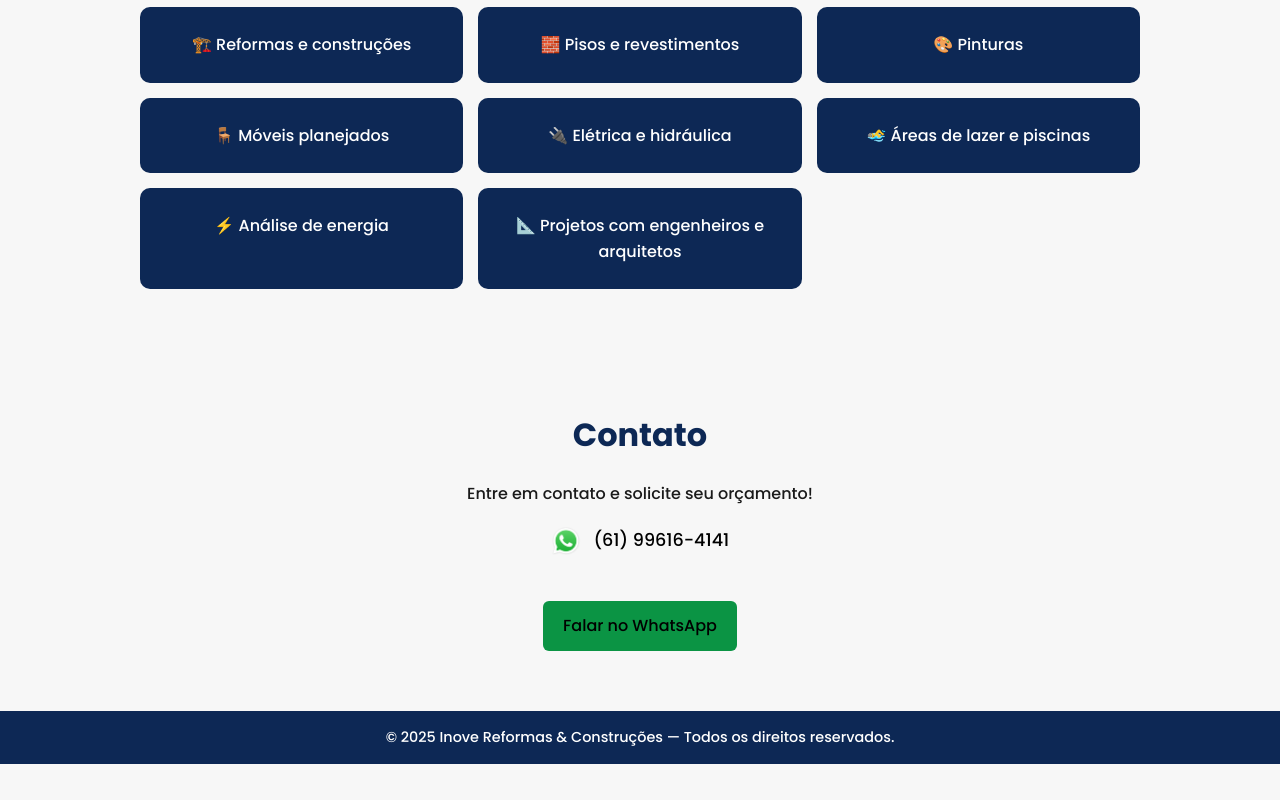
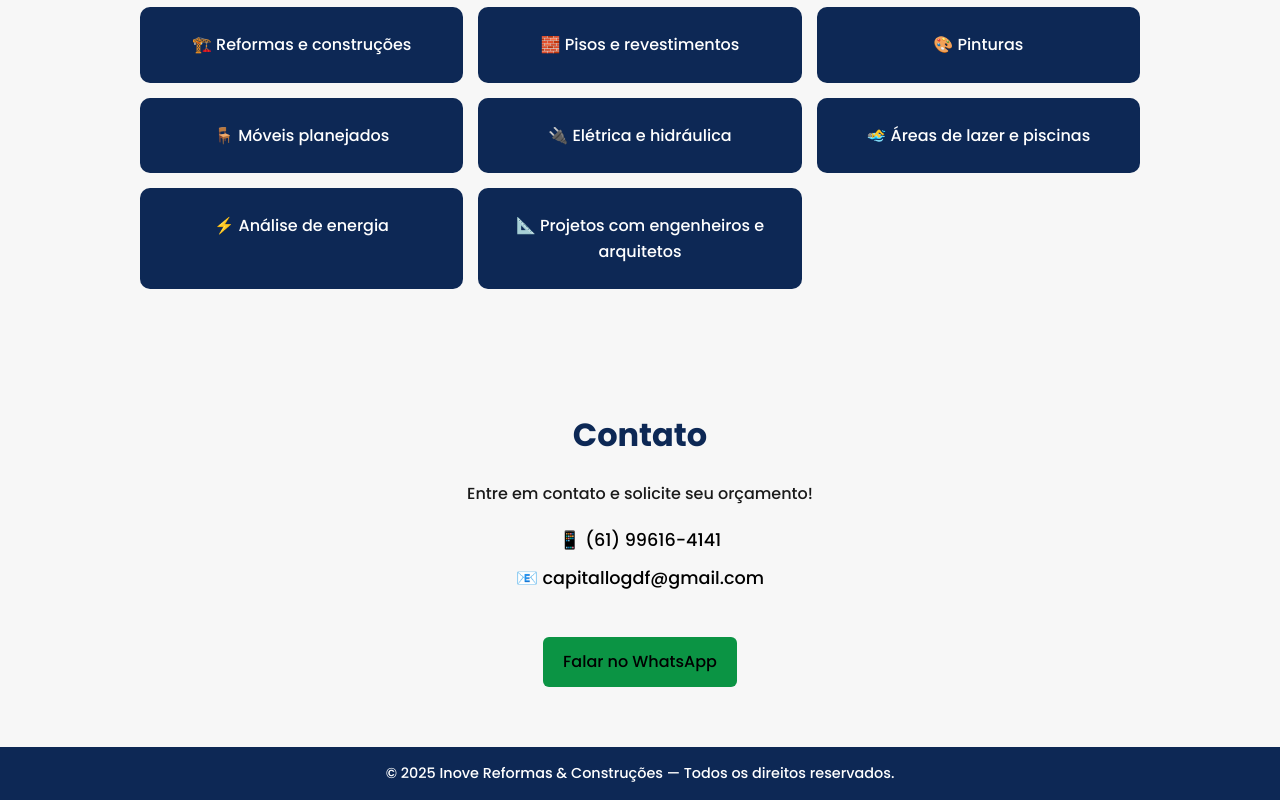
Before and after one commit to Baycad/inove_site, a plain HTML site: page index.html in a window 1280 px wide. Shown: the part 918-1718 px from the top of the page. Before the commit the page ends 1682 px from the top, so only its background shows below. Drawn offline with Linux system fonts and the light colour scheme.

Commit message:
Adição de um e-mail para contato

```diff
--- a/index.html
+++ b/index.html
@@ -53,9 +53,15 @@
     <p>Entre em contato e solicite seu orçamento!</p>
     <ul>
       <li>
-        <img src="WhatsApp.svg.webp" alt="WhatsApp logo" id="WhatsApp">
+        <span>📱</span>
         <a href="https://wa.me/5561996164141?text=Olá!%20Gostaria%20de%20solicitar%20um%20orçamento%20na%20Inove%20Reformas%20%26%20Construções." target="_blank">
           (61) 99616-4141
+        </a>
+      </li>
+      <li>
+        <span>📧</span>
+        <a href="mailto:capitallogdf@gmail.com">
+          capitallogdf@gmail.com
         </a>
       </li>
     </ul>
```
